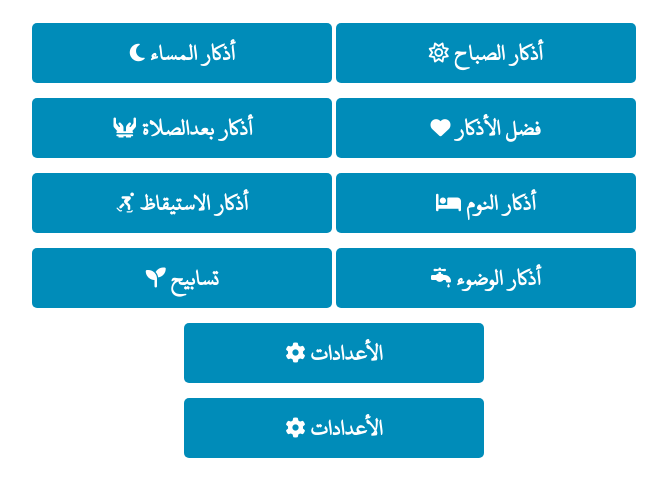
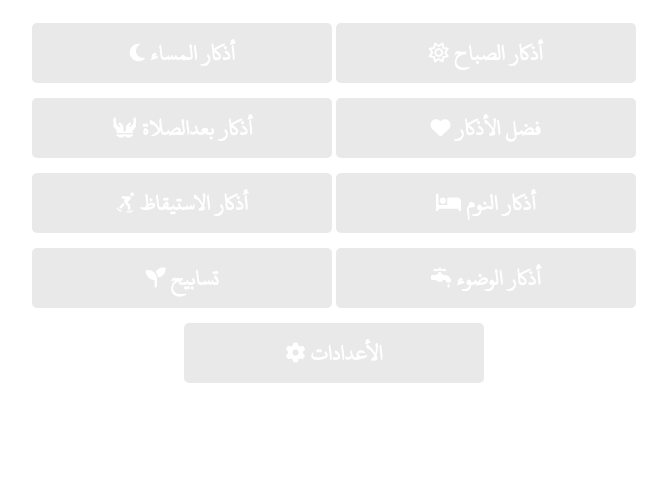
Before and after one commit to osamaabdallah225/Praises-final, a plain HTML site: page index.html in a window 1280 px wide. Shown: the whole page, without its empty margins (306-973 px from the left). Drawn offline with Linux system fonts and the light colour scheme.

Commit message:
Add files via upload

```diff
--- a/css/style.css
+++ b/css/style.css
@@ -17,7 +17,7 @@
     height: 60px;
     font-size: 23px;
     color: white;
-    background-color: #008CB9;
+    background-color: #e9e9e9;
     border-radius: 5px;
     outline: none;
     border: none;
--- a/index.html
+++ b/index.html
@@ -45,9 +45,6 @@
         <div>
             <button class="main-button">أذكار الوضوء <i class="fa-solid fa-faucet-drip icon"></i></button>
             <button class="main-button">تسابيح  <i class="fa-solid fa-seedling icon"></i></button>
-        </div>
-        <div>
-            <button class="main-button">الأعدادات <i class="fa-solid fa-gear icon" ></i></i></button>
         </div>
         <div>
             <button class="main-button">الأعدادات <i class="fa-solid fa-gear icon" ></i></i></button>
--- a/js.js
+++ b/js.js
@@ -459,7 +459,7 @@ function checkUpdateNumber() {
 }
 
 // تعيين نسخة جديدة للتطبيق في localStorage
-const appVersion = '3.0.0';
+const appVersion = '1.0.0';
 const savedVersion = localStorage.getItem('appVersion');
 
 if (savedVersion !== appVersion) {
```
